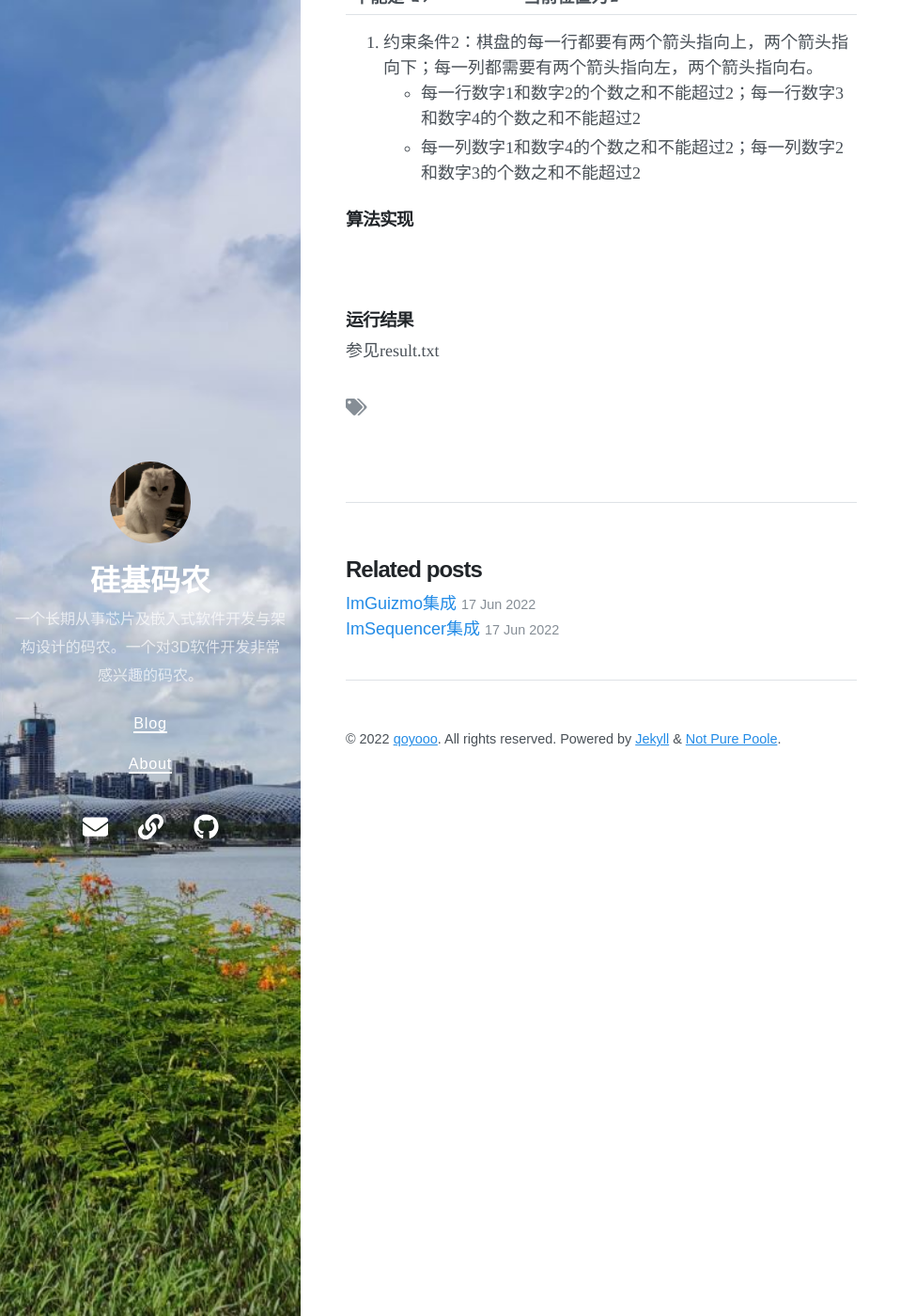
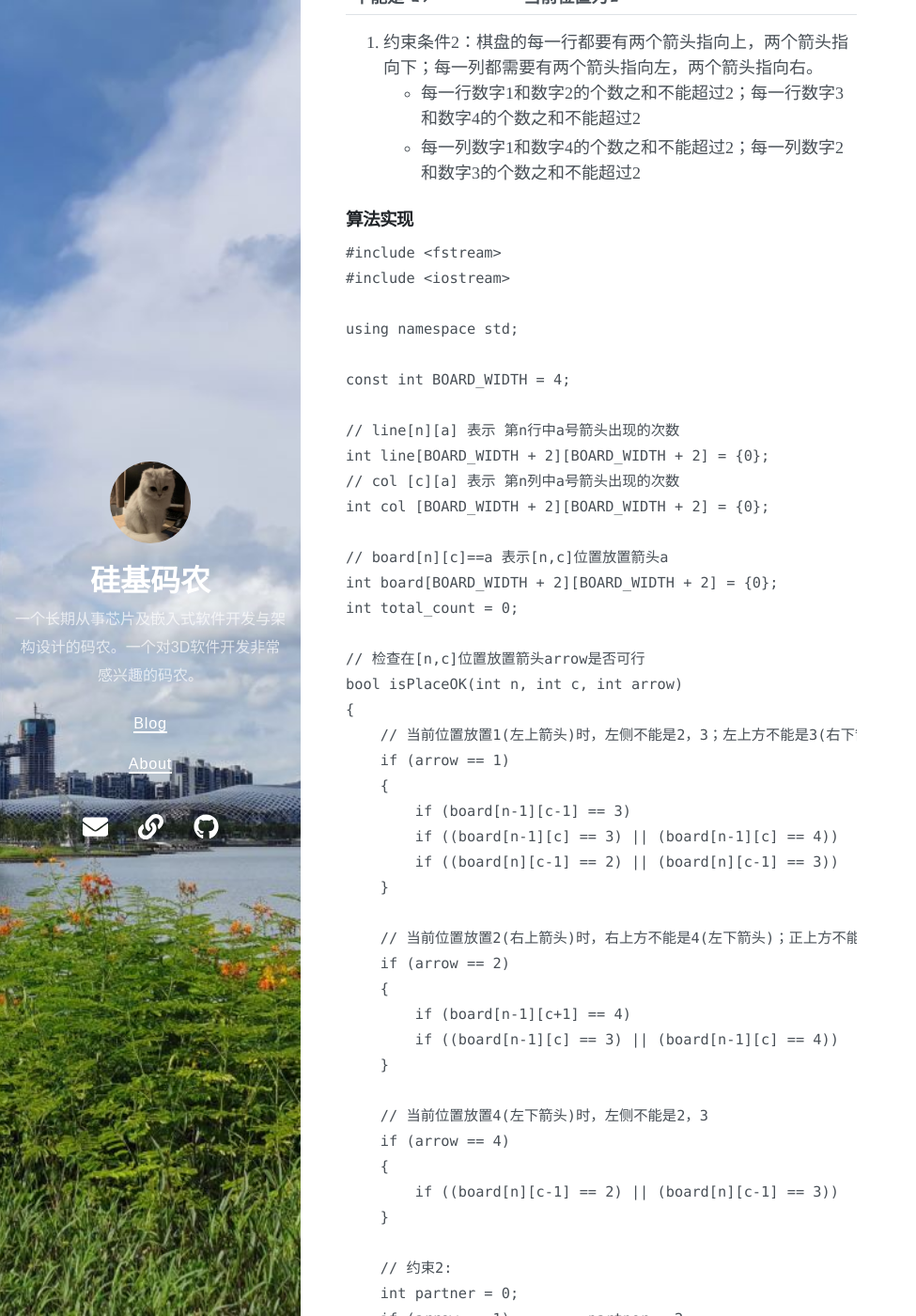
Before and after one commit to qoyooo/qoyooo.github.io, a Jekyll site: the page built from _posts/2022-06-19-算法：棋盘填充.md, in a window 1280 px wide and 1400 px high, scrolled down 2223 px. Shown: the whole window at 94% size, without its empty margins (0-975 px from the left). Built offline with Jekyll 4.4.1, drawn with Linux system fonts in a browser that asks for light colours; nearby versions of some CDN libraries; our own code applies the rules of GitHub Pages for plain Markdown files; some of the changed text lies outside the part shown.

Commit message:
Modify 算法

````diff
--- a/_posts/2022-06-19-算法：棋盘填充.md
+++ b/_posts/2022-06-19-算法：棋盘填充.md
@@ -70,6 +77,120 @@
 ### 算法实现
 
 ``` C++
+#include <fstream>
+#include <iostream>
+
+using namespace std;
+
+const int BOARD_WIDTH = 4;
+
+// line[n][a] 表示 第n行中a号箭头出现的次数
+int line[BOARD_WIDTH + 2][BOARD_WIDTH + 2] = {0};
+// col [c][a] 表示 第n列中a号箭头出现的次数
+int col [BOARD_WIDTH + 2][BOARD_WIDTH + 2] = {0};
+
+// board[n][c]==a 表示[n,c]位置放置箭头a
+int board[BOARD_WIDTH + 2][BOARD_WIDTH + 2] = {0};
+int total_count = 0;
+
+// 检查在[n,c]位置放置箭头arrow是否可行
+bool isPlaceOK(int n, int c, int arrow)
+{
+    // 当前位置放置1(左上箭头)时，左侧不能是2，3；左上方不能是3(右下箭头)；正上方不能是3，4
+    if (arrow == 1)
+    {
+        if (board[n-1][c-1] == 3)                           return false;
+        if ((board[n-1][c] == 3) || (board[n-1][c] == 4))   return false;
+        if ((board[n][c-1] == 2) || (board[n][c-1] == 3))   return false;
+    }
+
+    // 当前位置放置2(右上箭头)时，右上方不能是4(左下箭头)；正上方不能是3，4
+    if (arrow == 2)
+    {
+        if (board[n-1][c+1] == 4)                           return false;
+        if ((board[n-1][c] == 3) || (board[n-1][c] == 4))   return false;
+    }
+
+    // 当前位置放置4(左下箭头)时，左侧不能是2，3
+    if (arrow == 4)
+    {
+        if ((board[n][c-1] == 2) || (board[n][c-1] == 3))   return false;
+    }
+
+    // 约束2:
+    int partner = 0;
+    if (arrow == 1)         partner = 2;
+    else if (arrow == 2)    partner = 1;
+    else if (arrow == 3)    partner = 4;
+    else if (arrow == 4)    partner = 3;
+    if (line[n][arrow] + line[n][partner] >= 2) return false;
+    if (col [c][arrow] + col [c][5-arrow] >= 2) return false;
+
+    return true;
+}
+
+void printSol()
+{
+    cout << "Solution: " << total_count << endl;
+    for (int i = 1; i <= BOARD_WIDTH; ++i)
+    {
+        for (int j = 1; j <= BOARD_WIDTH; ++j)
+        {
+            if (board[i][j] == 1)         cout << "↖";
+            else if (board[i][j] == 2)    cout << "↗";
+            else if (board[i][j] == 3)    cout << "↘";
+            else if (board[i][j] == 4)    cout << "↙";
+            else   cout << "  ";
+        }
+        cout << endl;
+    }
+    cout << endl;
+}
+
+void PlaceArrow(int n, int c)
+{
+    if (n > BOARD_WIDTH)
+    {
+        total_count++;
+        printSol();
+        return;
+    }
+
+    // bool found = false;
+    for (int arrow = 1; arrow <= BOARD_WIDTH; arrow++)
+    {
+        if (isPlaceOK(n, c, arrow))
+        {
+            // found = true;
+            col [c][arrow]++;
+            line[n][arrow]++;
+            board[n][c] = arrow;
+            if (c >= BOARD_WIDTH)
+            {
+                PlaceArrow(n + 1, 1);
+            }
+            else
+            {
+                PlaceArrow(n, c + 1);
+            }
+            board[n][c] = 0;
+            col [c][arrow]--;
+            line[n][arrow]--;
+        }
+    }
+    // if (found) printSol();
+}
+
+int main()
+{
+    static std::ofstream g_log("result.txt");
+    std::cout.rdbuf(g_log.rdbuf());
+
+    PlaceArrow(1, 1);
+
+    cout << "total: " << total_count << " solutions.\n";
+    return 0;
+}
 ```
 
 ### 运行结果
````
Also changed, not shown: other parts of _posts/2022-06-19-算法：棋盘填充.md (+7 -0 lines).
